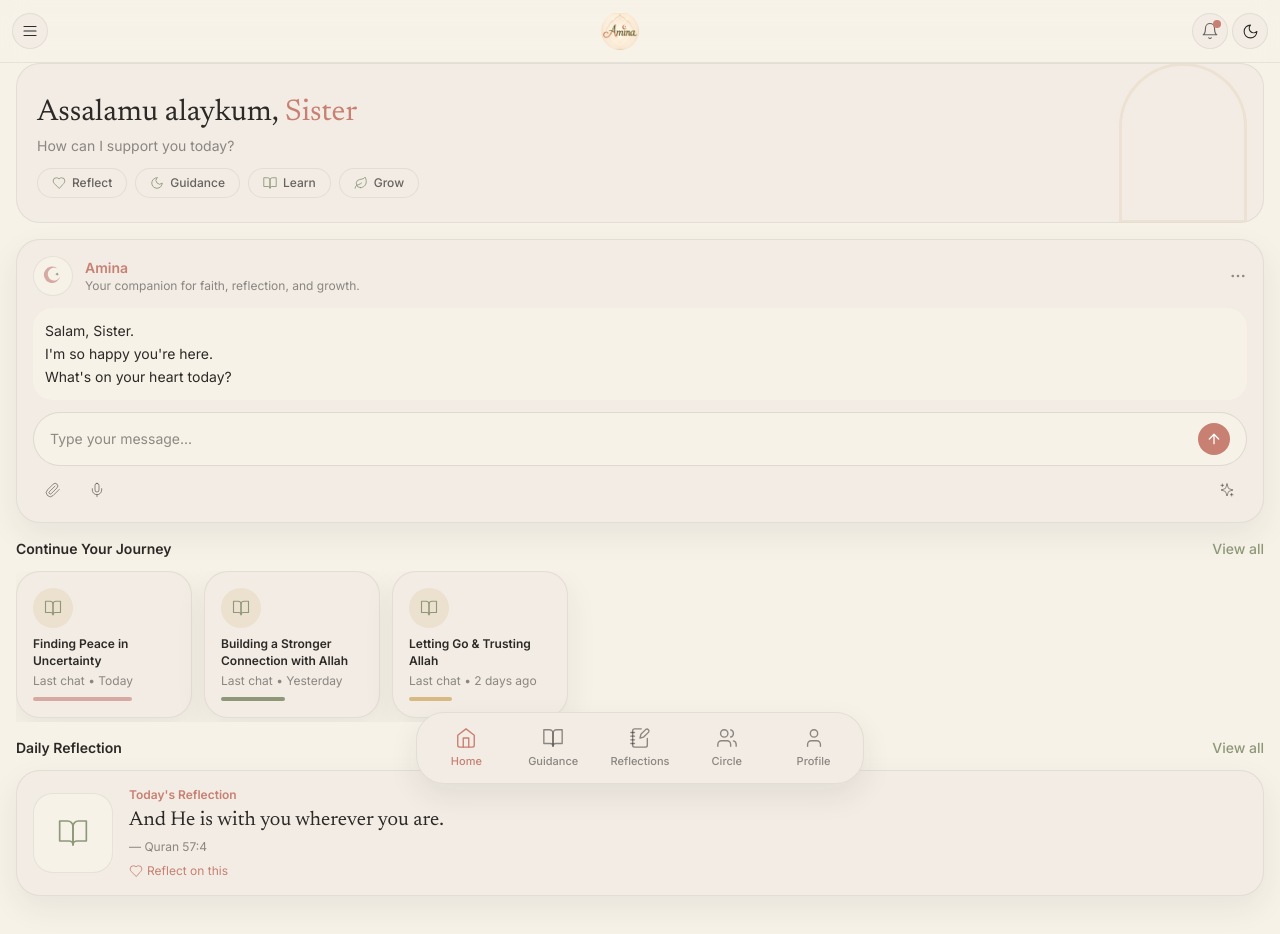
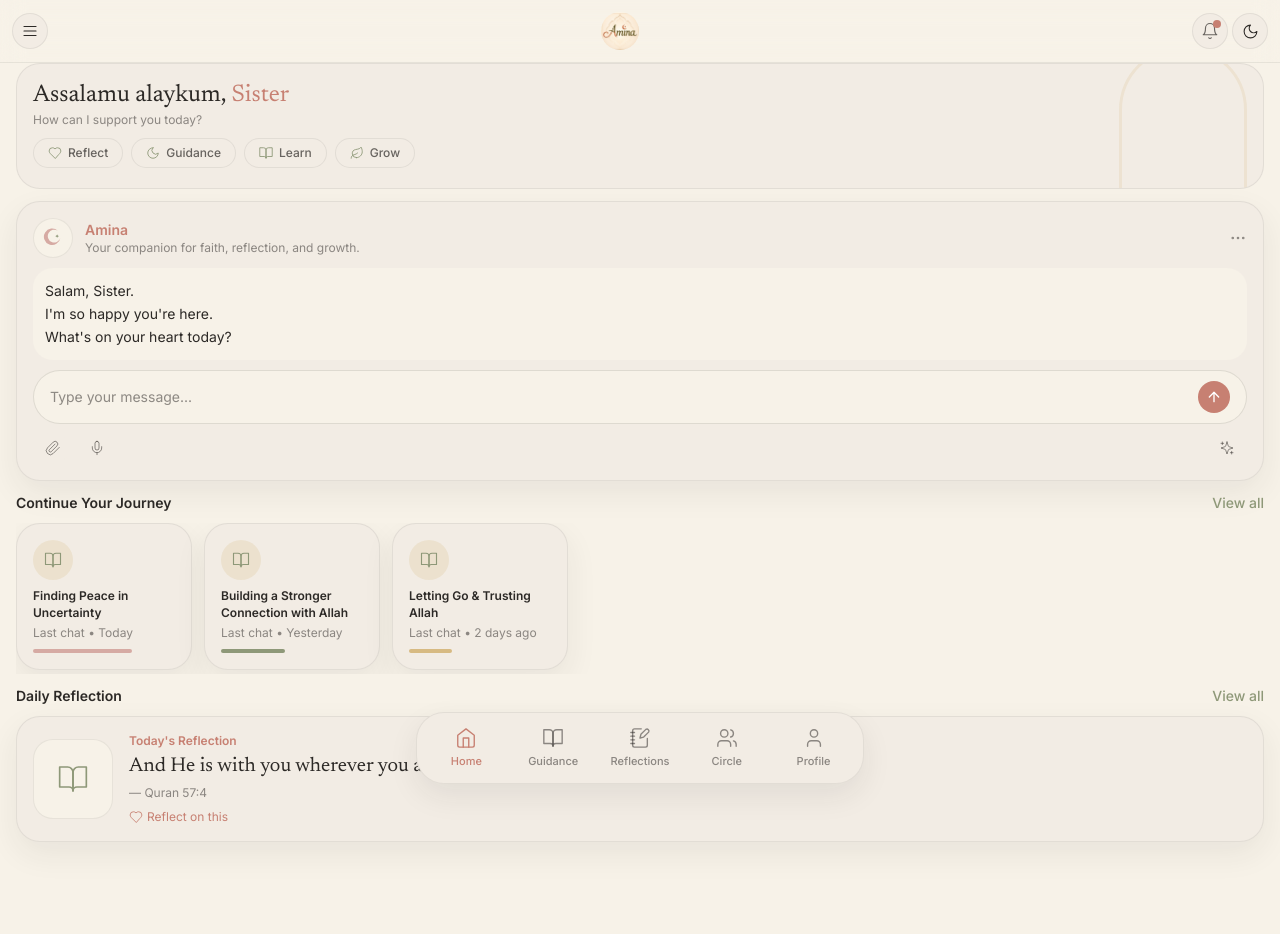
Before and after one commit to redlanternstudios/Amina, a Next.js app: page /home in a window 1280 px wide. Shown: the top 934 px of the page. Built offline with nearby package versions, Linux system fonts and the light colour scheme.

Commit message:
refactor: adjust padding and margins in HomePage and LandingPage components
Co-authored-by: RedLantern <69994675+redlanternstudios@users.noreply.github.com>

```diff
--- a/app/(app)/home/page.tsx
+++ b/app/(app)/home/page.tsx
@@ -35,7 +35,7 @@ export default function HomePage() {
   }
 
   return (
-    <div className="flex flex-col min-h-dvh bg-cream pb-28">
+    <div className="flex flex-col bg-cream pb-20">
       <AppHeader
         brand
         right={
@@ -47,19 +47,19 @@ export default function HomePage() {
       />
 
       {/* Arch hero + greeting */}
-      <div className="relative px-4 pb-4">
-        <div className="relative rounded-3xl overflow-hidden bg-ivory min-h-[160px] flex flex-col justify-end p-5" style={{ border: '1px solid var(--amina-hairline)' }}>
+      <div className="relative px-4 pb-3">
+        <div className="relative rounded-3xl overflow-hidden bg-ivory flex flex-col justify-end p-4" style={{ border: '1px solid var(--amina-hairline)' }}>
           {/* Arch motif */}
           <div className="absolute inset-0 flex items-center justify-end opacity-20">
             <div className="w-32 h-40 rounded-t-full mr-4" style={{ border: '3px solid var(--amina-muted-gold)' }} />
           </div>
-          <h2 className="font-display text-3xl text-charcoal leading-tight">
+          <h2 className="font-display text-2xl text-charcoal leading-tight">
             Assalamu alaykum, <span className="text-rose-amina">Sister</span>
           </h2>
-          <p className="text-muted text-sm mt-1">How can I support you today?</p>
+          <p className="text-muted text-xs mt-0.5">How can I support you today?</p>
 
           {/* Quick chips */}
-          <div className="flex gap-2 mt-3 overflow-x-auto pb-1 -mx-1 px-1">
+          <div className="flex gap-2 mt-2.5 overflow-x-auto pb-1 -mx-1 px-1">
             {QUICK_CHIPS.map(chip => {
               const Icon = chip.icon
               return (
@@ -73,9 +73,9 @@ export default function HomePage() {
       </div>
 
       {/* Amina chat card */}
-      <div className="px-4 mb-4">
+      <div className="px-4 mb-3">
         <div className="card">
-          <div className="flex items-center justify-between mb-3">
+          <div className="flex items-center justify-between mb-2.5">
             <div className="flex items-center gap-3">
               <div className="w-10 h-10 rounded-full bg-cream flex items-center justify-center" style={{ border: '1px solid var(--amina-hairline)' }}>
                 <AminaIcon size={22} />
@@ -91,7 +91,7 @@ export default function HomePage() {
           </div>
 
           {/* Opening message */}
-          <div className="bg-cream rounded-2xl p-3 mb-3">
+          <div className="bg-cream rounded-2xl p-3 mb-2.5">
             <p className="text-charcoal text-sm leading-relaxed">
               Salam, Sister.<br />
               I&apos;m so happy you&apos;re here.<br />
@@ -130,8 +130,8 @@ export default function HomePage() {
       </div>
 
       {/* Continue Your Journey */}
-      <div className="px-4 mb-4">
-        <div className="flex items-center justify-between mb-3">
+      <div className="px-4 mb-3">
+        <div className="flex items-center justify-between mb-2.5">
           <p className="font-semibold text-charcoal text-sm">Continue Your Journey</p>
           <button className="btn-tertiary">View all</button>
         </div>
@@ -152,8 +152,8 @@ export default function HomePage() {
       </div>
 
       {/* Daily Reflection */}
-      <div className="px-4 mb-6">
-        <div className="flex items-center justify-between mb-3">
+      <div className="px-4 mb-4">
+        <div className="flex items-center justify-between mb-2.5">
           <p className="font-semibold text-charcoal text-sm">Daily Reflection</p>
           <button className="btn-tertiary">View all</button>
         </div>
--- a/app/(marketing)/page.tsx
+++ b/app/(marketing)/page.tsx
@@ -110,7 +110,7 @@ export default function LandingPage() {
       {/* ── Hero ── */}
       <section
         id="about"
-        className="max-w-6xl mx-auto px-5 sm:px-8 lg:px-12 pt-14 pb-20 grid lg:grid-cols-2 gap-10 lg:gap-16 items-center"
+        className="max-w-6xl mx-auto px-5 sm:px-8 lg:px-12 pt-8 pb-12 grid lg:grid-cols-2 gap-10 lg:gap-16 items-center"
       >
         {/* Left — copy */}
         <div>
@@ -196,7 +196,7 @@ export default function LandingPage() {
       </section>
 
       {/* ── How it supports you ── */}
-      <section id="how" className="max-w-6xl mx-auto px-5 sm:px-8 lg:px-12 pb-20">
+      <section id="how" className="max-w-6xl mx-auto px-5 sm:px-8 lg:px-12 pb-12">
         <div
           className="bg-ivory rounded-2xl sm:rounded-[2rem] px-5 sm:px-10 lg:px-14 py-12 lg:py-16"
           style={{ border: '1px solid var(--amina-hairline)' }}
@@ -243,7 +243,7 @@ export default function LandingPage() {
       {/* ── Access Gate ── */}
       <section
         id="access"
-        className="max-w-6xl mx-auto px-5 sm:px-8 lg:px-12 pb-20 grid lg:grid-cols-2 gap-10 lg:gap-14 items-center"
+        className="max-w-6xl mx-auto px-5 sm:px-8 lg:px-12 pb-12 grid lg:grid-cols-2 gap-10 lg:gap-14 items-center"
       >
         <div className="relative aspect-[5/4] rounded-2xl lg:rounded-3xl overflow-hidden shadow-card-lg">
           <Image
@@ -283,7 +283,7 @@ export default function LandingPage() {
       </section>
 
       {/* ── Disclaimer ── */}
-      <section className="max-w-6xl mx-auto px-5 sm:px-8 lg:px-12 pb-20">
+      <section className="max-w-6xl mx-auto px-5 sm:px-8 lg:px-12 pb-12">
         <div
           className="relative overflow-hidden rounded-2xl p-6 sm:p-7 flex gap-4 sm:gap-5 items-start"
           style={{ backgroundColor: 'var(--amina-rose-selected)' }}
```
